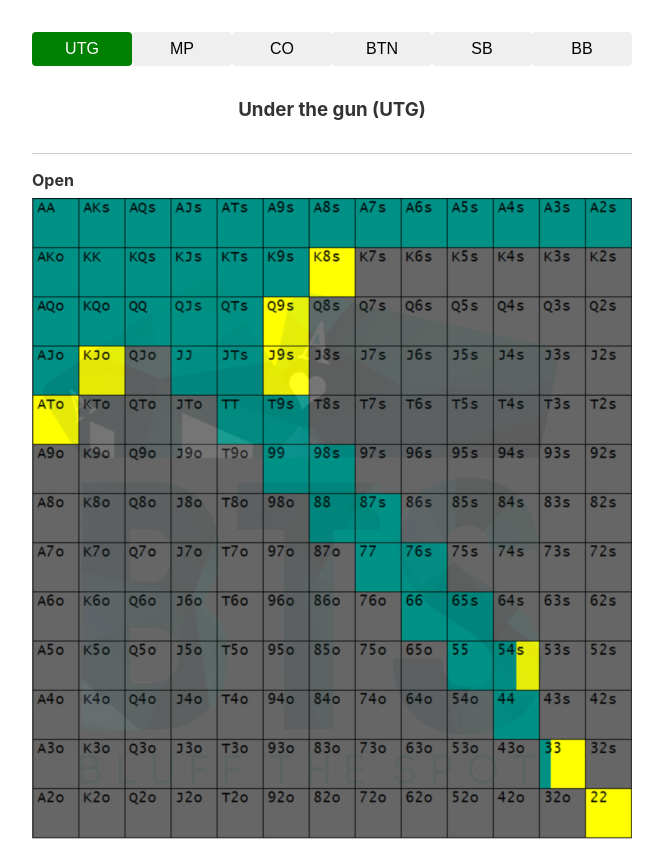
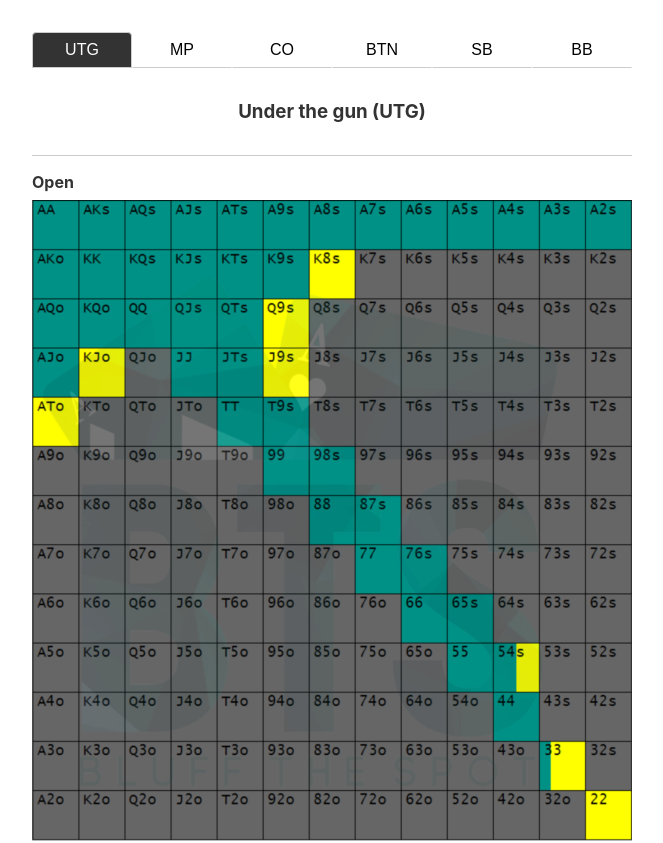
Before and after one commit to TDAK1509/poker-preflop-bible, a Svelte app: page / in a window 1280 px wide. Shown: the top 843 px of the page, without its empty margins (308-971 px from the left). Built offline with nearby package versions, Linux system fonts and the light colour scheme.

Commit message:
Style buttons

```diff
--- a/src/App.svelte
+++ b/src/App.svelte
@@ -110,15 +110,20 @@
       width: 100%;
       font-size: 1rem;
       padding: 0.5em 1em;
+      background: none;
       border: none;
-      border-radius: 4px;
+      border: 1px solid transparent;
+      border-bottom: 1px solid #ccc;
 
       &:hover {
         opacity: 0.7;
       }
 
       &.active {
-        background: green;
+        border: 1px solid #ccc;
+        border-top-left-radius: 4px;
+        border-top-right-radius: 4px;
+        background: #333333;
         color: #fff;
       }
     }
```
